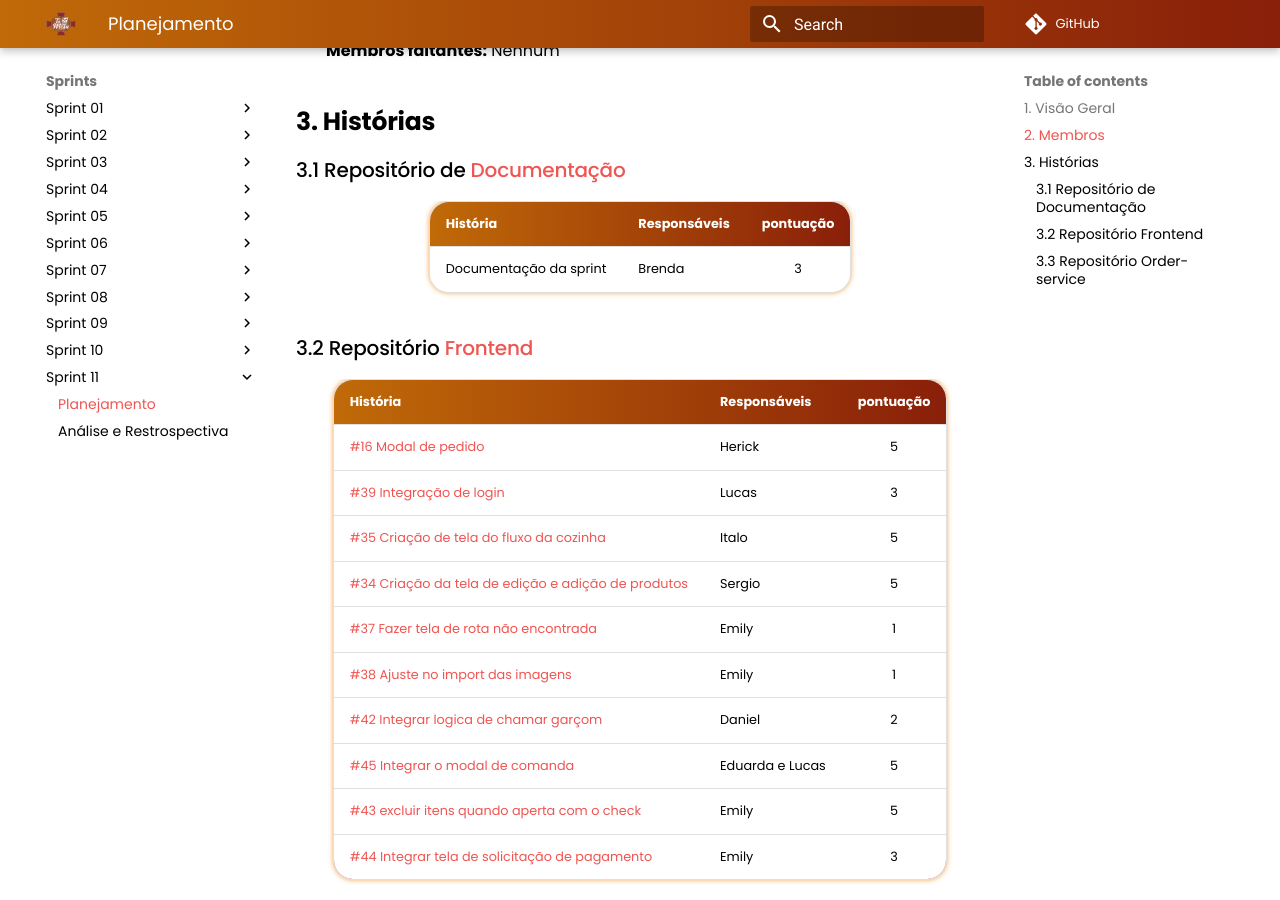
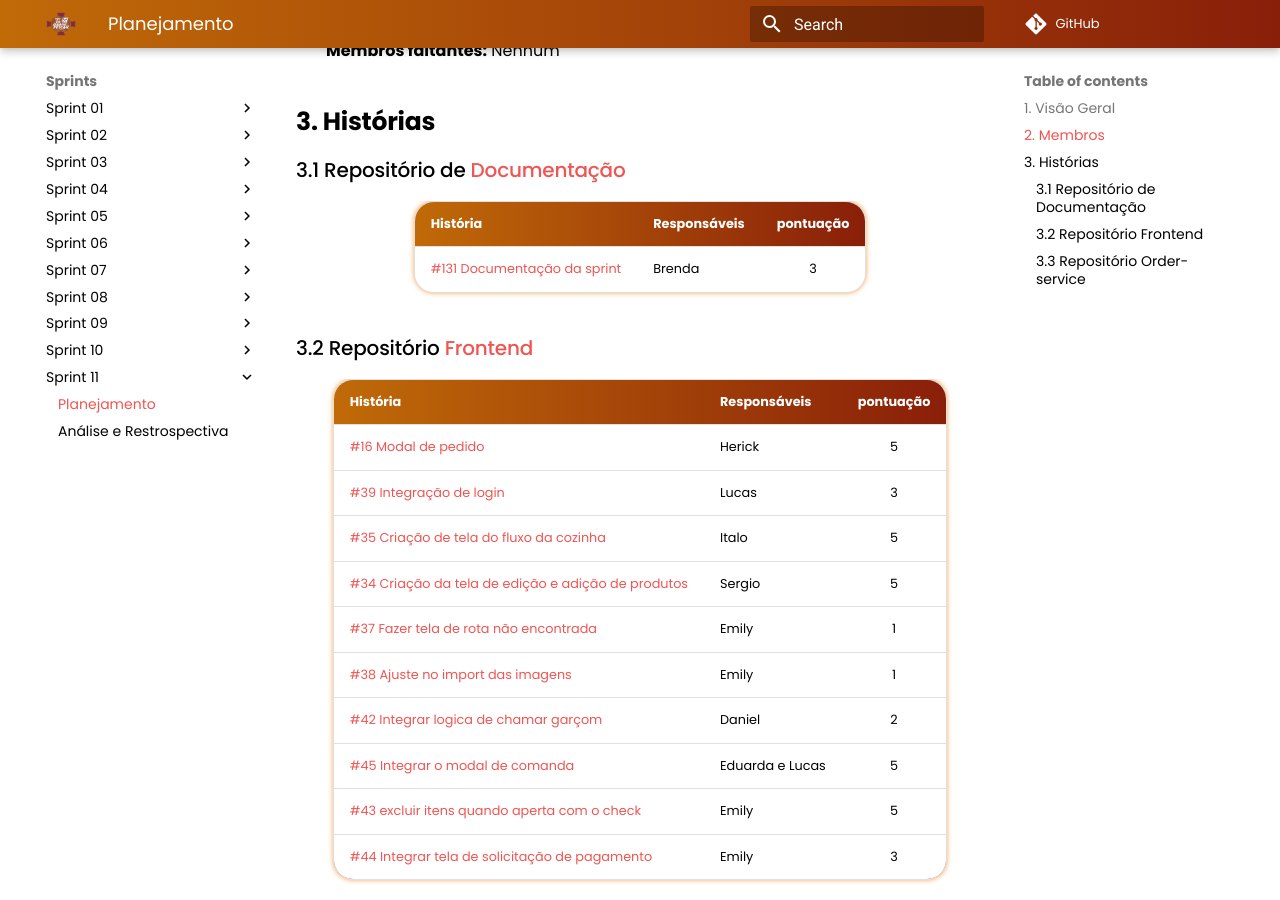
Before and after one commit to UnBArqDsw2021-1/2021.1_G02_TaNaMesa_docs, an MkDocs documentation site: the page built from docs/Sprints/Sprint-11/Planning-11.md, in a window 1280 px wide and 900 px high, scrolled down 862 px. Built offline with MkDocs 1.6.1 and Material for MkDocs 9.7.7, drawn with Linux system fonts in a browser that asks for light colours; comment, search, counter and statistics services are not loaded.

Commit message:
(#132) adição da issue de sprint

```diff
--- a/docs/Sprints/Sprint-11/Planning-11.md
+++ b/docs/Sprints/Sprint-11/Planning-11.md
@@ -28,7 +28,7 @@
 ### 3.1 Repositório de [Documentação](https://github.com/UnBArqDsw2021-1/2021.1_G02_TaNaMesa_docs)
 |  História  | Responsáveis  | pontuação |
 | :--------  | :-----------  | :-------: |
-| Documentação da sprint | Brenda | 3 |
+| [#131 Documentação da sprint](https://github.com/UnBArqDsw2021-1/2021.1_G02_TaNaMesa_docs/issues/131) | Brenda | 3 |
 
 
 ### 3.2 Repositório [Frontend](https://github.com/UnBArqDsw2021-1/2021.1_G02_TaNaMesa_Frontend)
```
